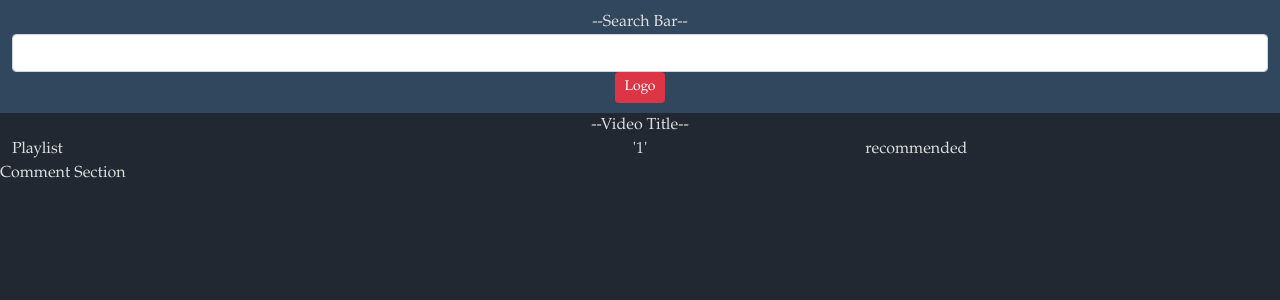
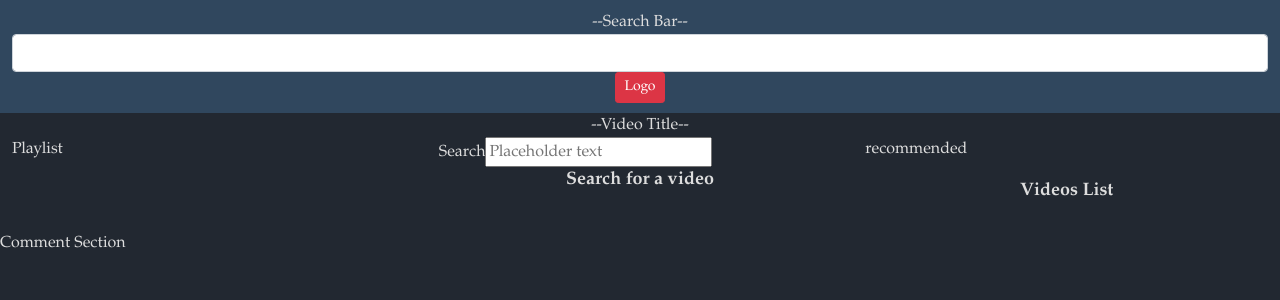
Before and after one commit to CMolitoris/YouTubeClone, a React (Create React App) app: page / in a window 1280 px wide. Shown: the top 300 px of the page. Built offline with nearby package versions, Linux system fonts and the light colour scheme.

Commit message:
YouTube API video player working as well as related videos side bar

```diff
--- a/src/components/App.jsx
+++ b/src/components/App.jsx
@@ -1,14 +1,44 @@
+import axios from 'axios';
 import React, { Component } from 'react';
 import './App.css'
 import Header from './Header/Header';
 import VideoPlayer from './VideoPlayer/VideoPlayer';
 import VideoTitle from './VideoTitle/VideoTitle';
+import YouTube from './YouTubeAPI/YouTube'
+import Search from './Search/Search';
+import VideoList from './VideoList/VideoList';
+import VideoplayerWindow from './VideoPlayerWindow/VideoPlayerWindow';
+
 
 
 class App extends Component {
   constructor(props) {
     super(props);
-    this.state = {  }
+    this.state = {
+      videoMetaInfo: [],
+      selectedVideoId: null
+     }
+  }
+
+  onVideoSelected = (videoId) => {
+    this.setState({
+      selectedVideoId: videoId
+    })
+
+  }
+
+  onSearch = async (keyword) => {
+    const response = await YouTube.get("/search", {
+      params: {
+        q:keyword
+      }
+    })
+    this.setState({
+      videoMetaInfo: response.data.items,
+      selectedVideoId: response.data.items[0].id.videoId
+    })
+    console.log(response)
+    console.log(this.state)
   }
 
 
@@ -24,20 +54,26 @@ class App extends Component {
     return (
       <div className='container-fluid app-base'>
         <div className='row'>
+
           <Header />
         </div>
         <div className='row'>
           <VideoTitle />
+
         </div>
         <div className='row'>
           <div className='col'>
           Playlist
           </div>
           <div className='col'>
-            <VideoPlayer />
+            <Search onSearch={this.onSearch}/>
+            {/* <VideoPlayer /> */}
+            <VideoplayerWindow videoId={this.state.selectedVideoId} />
+
           </div>
           <div className='col'>
           recommended
+          <VideoList onVideoSelected={this.onVideoSelected} data={this.state.videoMetaInfo}/>
           </div>
         </div>
         <div className='row'>
--- /dev/null
+++ b/src/components/Search/Search.jsx
@@ -0,0 +1,38 @@
+import React, { Component } from 'react';
+
+class Search extends Component {
+    constructor(props) {
+        super(props);
+        this.state = {
+            title: "",
+
+         }
+    }
+
+    onChange = (event) => {
+        const newTitle = event.target.value;
+        this.setState({
+            title: newTitle
+        })
+    }
+
+    onSubmit = (event) => {
+        event.preventDefault()
+        this.props.onSearch(this.state.title)
+    }
+
+    render() {
+        return (
+            <div >
+                <form onSubmit={this.onSubmit}>
+                    <div className="form-controls">
+                        <label>Search</label>
+                        <input onChange={this.onChange} value={this.state.title} type="text" placeholder="Placeholder text"/>
+                    </div>
+                </form>
+            </div>
+         );
+    }
+}
+
+export default Search;
--- /dev/null
+++ b/src/components/VideoList/VideoList.jsx
@@ -0,0 +1,20 @@
+import React from "react";
+
+import VideoPlayer from "../VideoPlayer/VideoPlayer";
+
+const VideoList = ({ data, onVideoSelected }) => {
+  return (
+    <div className="video-list">
+      <div style={{ padding: "20px 0" }}>
+        <h3
+          style={{ textAlign: "center", fontSize: "18px", fontWeight: "bold" }}
+        >
+          Videos List
+        </h3>
+        <VideoPlayer data={data} onVideoSelected={onVideoSelected} />
+      </div>
+    </div>
+  );
+};
+
+export default VideoList;
--- a/src/components/VideoPlayer/VideoPlayer.css
+++ b/src/components/VideoPlayer/VideoPlayer.css
@@ -0,0 +1,26 @@
+.video {
+    box-shadow: 0 2px 1px lightgray;
+    border: 1px solid lightgray;
+    border-radius: 2px;
+    margin: 20px 0;
+  }
+
+  .video > .title {
+    text-align: center;
+    padding: 10px;
+    margin: 0;
+    font-weight: 600;
+    font-size: 14px;
+  }
+  .video-list {
+    border-left: 1px solid lightgray;
+    grid-row: span 2;
+    padding: 0 20px;
+    height: 100%;
+    overflow: auto;
+  }
+
+  .video-player .video-iframe {
+    width: 100%;
+    height: 100%;
+  }
--- a/src/components/VideoPlayer/VideoPlayer.jsx
+++ b/src/components/VideoPlayer/VideoPlayer.jsx
@@ -1,13 +1,50 @@
-import React from 'react';
+// import React from 'react';
 
 
-function VideoPlayer() {
-    return (
-        <div className='col text-center'>
-            '1'
-        </div>
+// function VideoPlayer() {
+//     return (
+//         <div className='col text-center'>
+//             VIDEO PLAYER HERE
+//         </div>
 
-     );
+//      );
+// }
+
+// export default VideoPlayer;
+
+import React from "react";
+// import "./VideoPlayer.css";
+function selectVideo(videoIdObj, onVideoSelected) {
+  onVideoSelected(videoIdObj.videoId);
 }
 
+function getCss(imageurl) {
+  const _styles = {
+    backgroundImage: `url(${imageurl})`,
+    backgroundSize: "cover",
+    backgroundPosition: "center center",
+    height: "180px",
+    position: "relative"
+  };
+  return _styles;
+}
+
+function constructVideoTitles(vidoesData, onVideoSelected) {
+  return vidoesData.map(({ snippet, id }, index) => {
+    return (
+      <div
+        className="video"
+        key={index}
+        onClick={() => selectVideo(id, onVideoSelected)}>
+        <div style={getCss(snippet.thumbnails.high.url)} key={index} />
+        <p className="title">{snippet.title}</p>
+      </div>
+    );
+  });
+}
+
+const VideoPlayer = ({ data, onVideoSelected }) => {
+  return <>{constructVideoTitles(data, onVideoSelected)}</>;
+};
+
 export default VideoPlayer;
--- /dev/null
+++ b/src/components/VideoPlayerWindow/VideoPlayerWindow.jsx
@@ -0,0 +1,22 @@
+import React from "react";
+
+const VideoplayerWindow = ({ videoId }) => {
+  if (!videoId) {
+    return (
+      <p style={{ textAlign: "center", fontSize: "18px", fontWeight: "bold" }}>
+        Search for a video
+      </p>
+    );
+  }
+  return (
+    <div className="video-player">
+      <iframe
+        title={videoId}
+        className="video-iframe"
+        src={`https://www.youtube.com/embed/${videoId}`}
+      />
+    </div>
+  );
+};
+
+export default VideoplayerWindow;
--- /dev/null
+++ b/src/components/YouTubeAPI/YouTube.jsx
@@ -0,0 +1,13 @@
+import axios from "axios";
+
+const KEY = 'AIzaSyBM0mjqttSwbVIck6S_ajvfYAZhP-Q0rhs'
+
+export default axios.create({
+    baseURL: 'https://www.googleapis.com/youtube/v3',
+    params : {
+        part: 'snippet',
+        maxResults: 5,
+        key: KEY
+    },
+    headers: {}
+})
```
Also changed, not shown: 1 other file (tests, documents, lock files or other folders).
